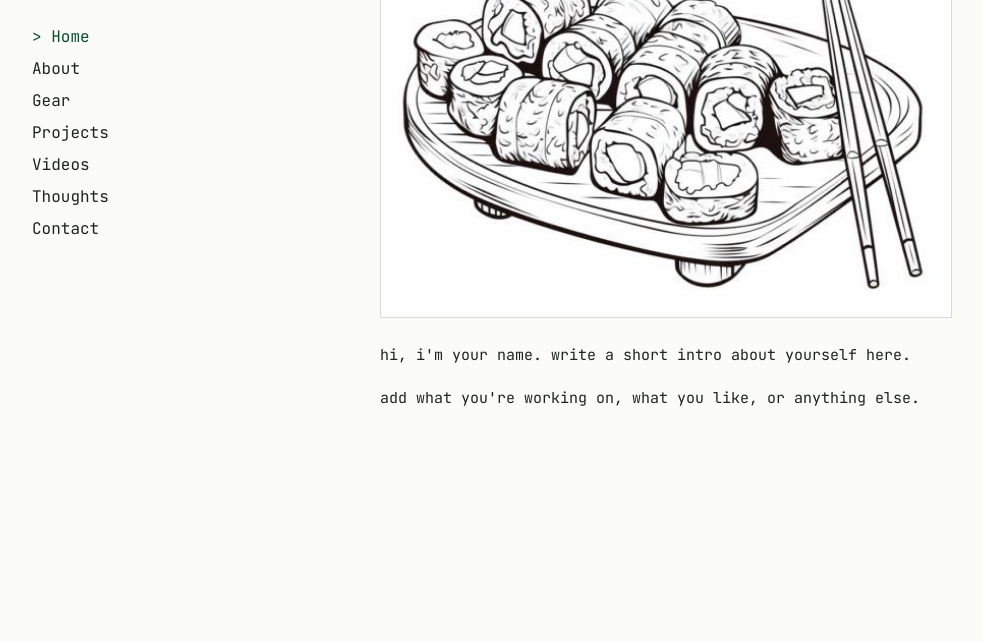
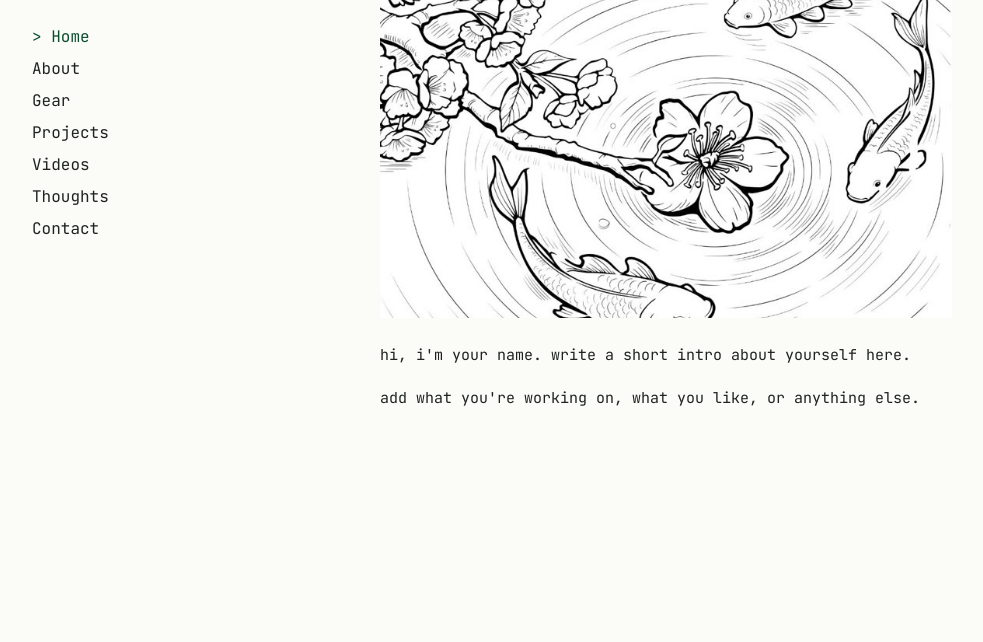
Before and after one commit to irrelevantcandy/personalblog-v2, a plain HTML site: page index.html in a window 1280 px wide. Shown: the part 158-800 px from the top of the page, without its empty margins (140-1123 px from the left). Drawn offline with Linux system fonts and the light colour scheme.

Commit message:
image update

```diff
--- a/index.html
+++ b/index.html
@@ -36,7 +36,7 @@
            1. Save your picture inside the "images" folder (e.g. images/me.jpg)
            2. Change src below to match the file name.
            3. Change alt to a short description of the picture. -->
-      <img class="hero-img" src="assets/sushi.jpg" alt="describe your image here"
+      <img class="hero-img" src="assets/fish.jpg" alt="describe your image here"
            onerror="this.outerHTML='<div class=&quot;img-placeholder&quot;>[ add your image: images/me.jpg ]</div>'">
 
       <!-- ✏️ WRITE YOUR INTRO HERE (under the image). Each <p> is a paragraph. -->
--- a/style.css
+++ b/style.css
@@ -123,7 +123,7 @@ nav a:hover::before { content: "> "; }
   width: 100%;
   max-height: 380px;
   object-fit: cover;
-  border: 1px solid #d9dcd6;
+  /* border: 1px solid #d9dcd6; */
   margin-bottom: 24px;
 }
 .img-placeholder {
```
Also changed, not shown: assets/bear.jpg (added), assets/fish.jpg (added), assets/garden.jpg (added), assets/ghibli.jpg (added), assets/smallcafe.jpg (added).
